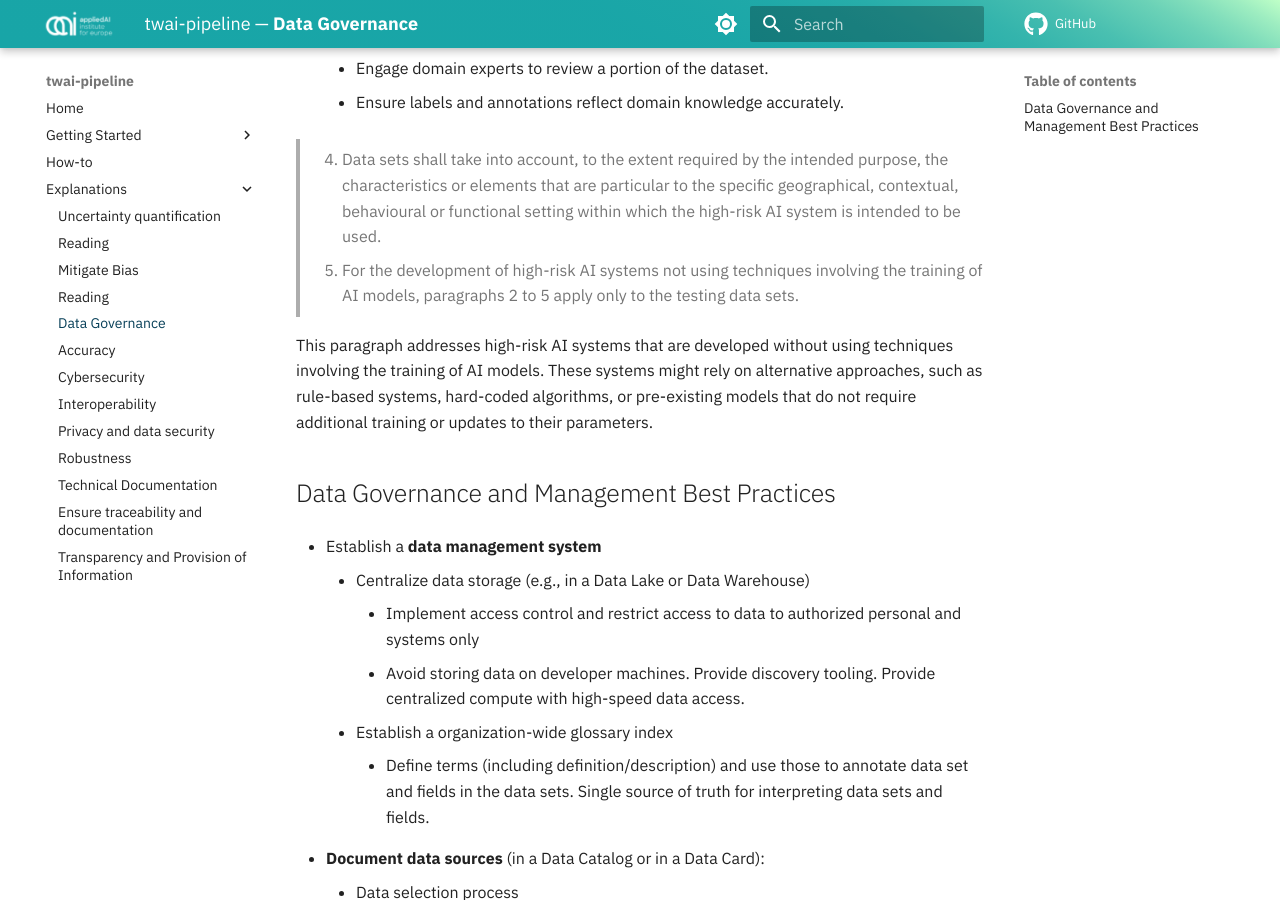
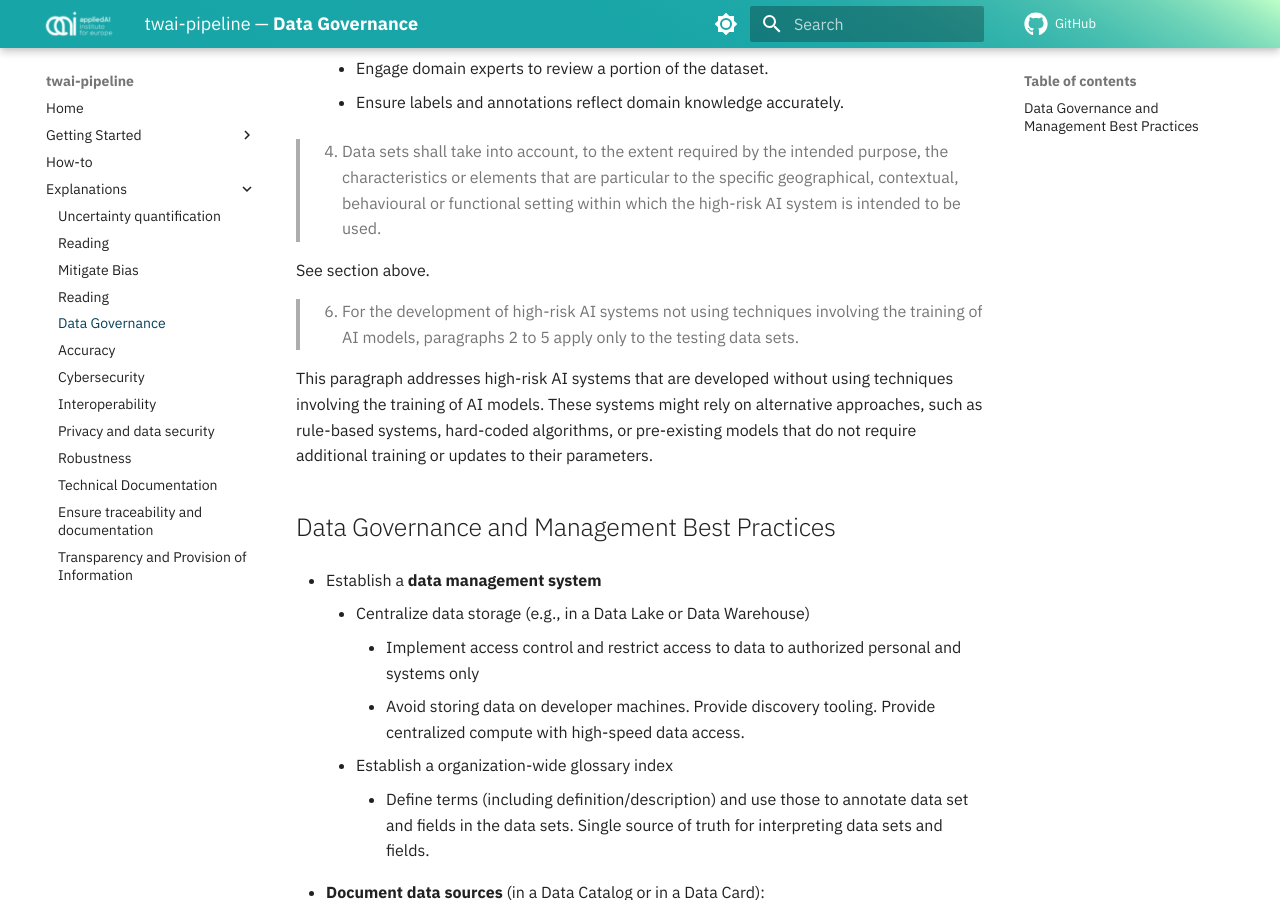
Before and after one commit to aai-institute/practical-ai-act, an MkDocs documentation site: the page built from docs/explanations/data-governance.md, in a window 1280 px wide and 900 px high, scrolled down 4625 px. Built offline with MkDocs 1.6.1 and Material for MkDocs 9.7.7, drawn with Linux system fonts in a browser that asks for light colours; plug-ins that fetch from the network failed and are left out; comment, search, counter and statistics services are not loaded; the version menu is left out.

Commit message:
Section 4

```diff
--- a/docs/explanations/data-governance.md
+++ b/docs/explanations/data-governance.md
@@ -134,6 +134,7 @@ To ensure the dataset is relevant to the AI system's intended purpose, consider
 
 > 4. Data sets shall take into account, to the extent required by the intended purpose, the characteristics or elements that are particular to the specific geographical, contextual, behavioural or functional setting within which the high-risk AI system is intended to be used.
 
+See section above.
 
 > 6. For the development of high-risk AI systems not using techniques involving the training of AI models, paragraphs 2 to 5 apply only to the testing data sets.
 
```
